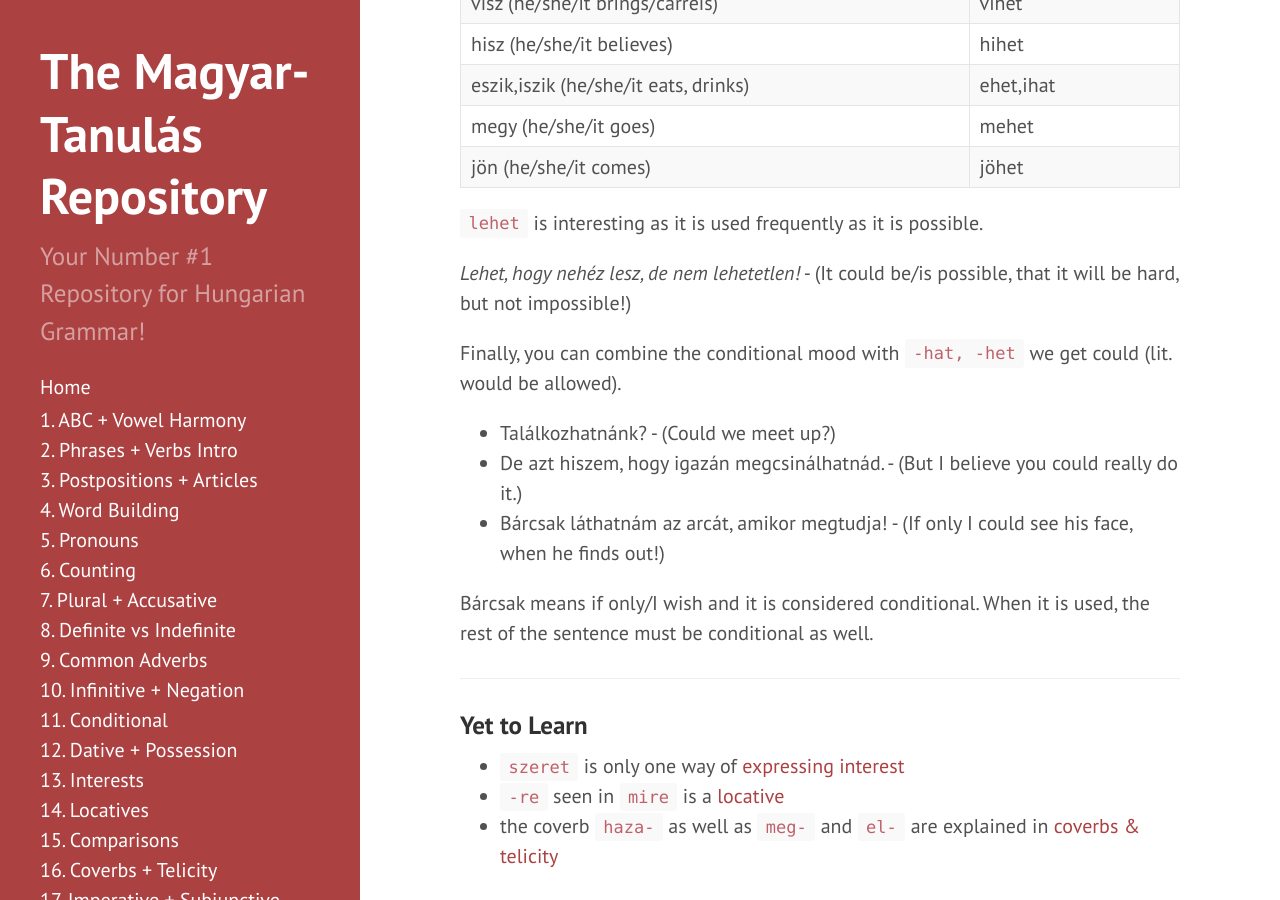
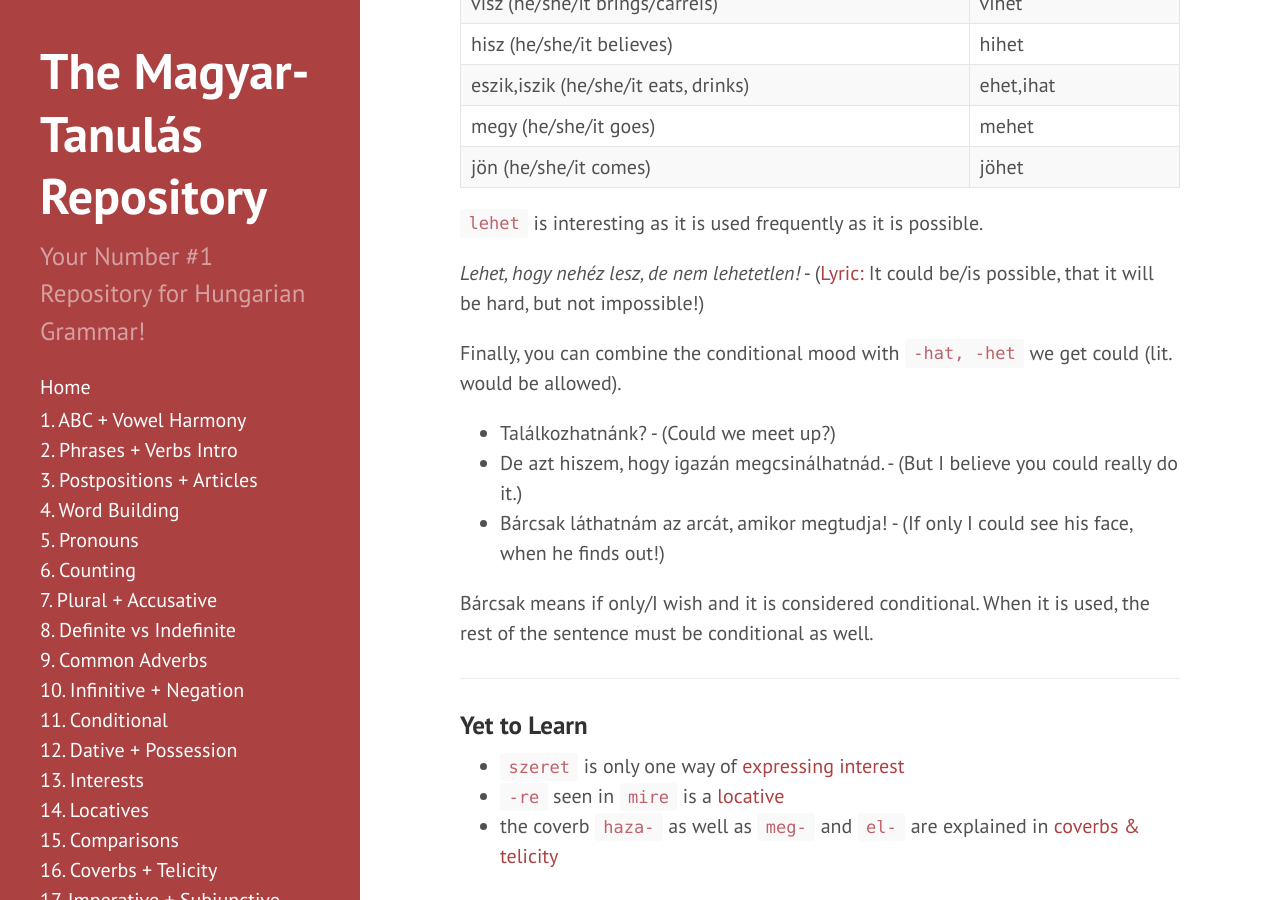
Before and after one commit to Magyartanulas/magyartanulas.github.io, a Jekyll site: the page built from conditional_mood.md, in a window 1280 px wide and 900 px high, scrolled down 5003 px. Built offline with Jekyll 4.4.1, drawn with Linux system fonts in a browser that asks for light colours; comment, search, counter and statistics services are not loaded.

Commit message:
Update conditional_mood.md

```diff
--- a/conditional_mood.md
+++ b/conditional_mood.md
@@ -214,7 +214,7 @@ Some irregular verbs change unexpectedly when `-hat,-het` is added.
 
 `lehet` is interesting as it is used frequently as it is possible.
 
-*Lehet, hogy nehéz lesz, de nem lehetetlen!* - (It could be/is possible, that it will be hard, but not impossible!)
+*Lehet, hogy nehéz lesz, de nem lehetetlen!* - ([Lyric:](http://www.zeneszoveg.hu/dalszoveg/106479/kowalsky-meg-a-vega/lehetetlen-nincs---velunk-kerek-a-vilag-feat-lotfi-begi-zeneszoveg.html) It could be/is possible, that it will be hard, but not impossible!)
 
 Finally, you can combine the conditional mood with `-hat, -het` we get could (lit. would be allowed).
 
```
